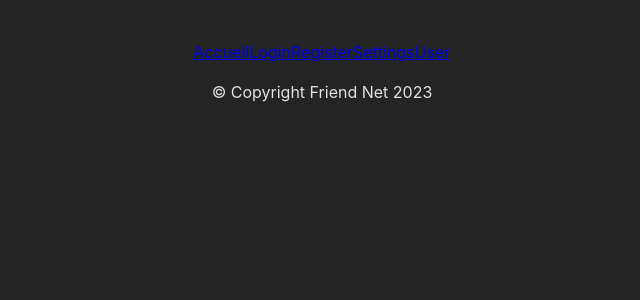
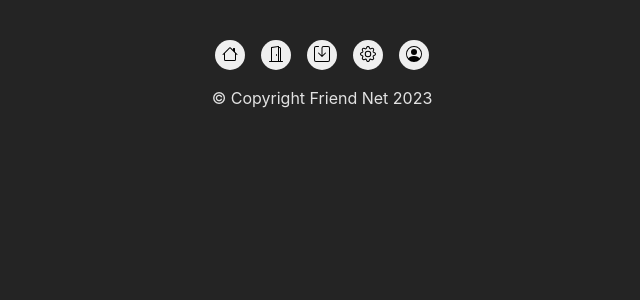
Before and after one commit to NicolasDEMR/FriendNet, a React (Vite) app: page / in a window 1280 px wide. Shown: the top 300 px of the page, without its empty margins (318-958 px from the left). Built offline with nearby package versions, Linux system fonts and the light colour scheme.

Commit message:
boutons menu

```diff
--- a/index.html
+++ b/index.html
@@ -3,6 +3,7 @@
   <head>
     <meta charset="UTF-8" />
     <meta name="viewport" content="width=device-width, initial-scale=1.0" />
+    <link rel="shortcut icon" href="#" type="image/x-icon" />
     <title>Friend Net</title>
   </head>
   <body>
--- a/package.json
+++ b/package.json
@@ -10,6 +10,8 @@
     "preview": "vite preview"
   },
   "dependencies": {
+    "bootstrap": "^5.3.0-alpha3",
+    "bootstrap-icons": "^1.10.5",
     "react": "^18.2.0",
     "react-dom": "^18.2.0",
     "react-router-dom": "^6.11.1"
--- a/src/Layouts/Menu/Menu.css
+++ b/src/Layouts/Menu/Menu.css
@@ -0,0 +1,12 @@
+nav {
+  display: flex;
+  justify-content: center;
+  align-items: center;
+  gap: 1rem;
+}
+button {
+  border: none;
+  border-radius: 50%;
+  width: 30px;
+  height: 30px;
+}
--- a/src/Layouts/Menu/Menu.jsx
+++ b/src/Layouts/Menu/Menu.jsx
@@ -5,11 +5,79 @@ function Menu() {
   return (
     <div>
       <nav>
-        <Link to="/">Accueil</Link>
-        <Link to="/login">Login</Link>
-        <Link to="/register">Register</Link>
-        <Link to="/settings">Settings</Link>
-        <Link to="/user">User</Link>
+        <Link to="/">
+          <button>
+            <svg
+              xmlns="http://www.w3.org/2000/svg"
+              width="16"
+              height="16"
+              fill="currentColor"
+              class="bi bi-house"
+              viewBox="0 0 16 16"
+            >
+              <path d="M8.707 1.5a1 1 0 0 0-1.414 0L.646 8.146a.5.5 0 0 0 .708.708L2 8.207V13.5A1.5 1.5 0 0 0 3.5 15h9a1.5 1.5 0 0 0 1.5-1.5V8.207l.646.647a.5.5 0 0 0 .708-.708L13 5.793V2.5a.5.5 0 0 0-.5-.5h-1a.5.5 0 0 0-.5.5v1.293L8.707 1.5ZM13 7.207V13.5a.5.5 0 0 1-.5.5h-9a.5.5 0 0 1-.5-.5V7.207l5-5 5 5Z" />
+            </svg>
+          </button>
+        </Link>
+        <Link to="/login">
+          <button>
+            <svg
+              xmlns="http://www.w3.org/2000/svg"
+              width="16"
+              height="16"
+              fill="currentColor"
+              class="bi bi-door-open"
+              viewBox="0 0 16 16"
+            >
+              <path d="M8.5 10c-.276 0-.5-.448-.5-1s.224-1 .5-1 .5.448.5 1-.224 1-.5 1z" />
+              <path d="M10.828.122A.5.5 0 0 1 11 .5V1h.5A1.5 1.5 0 0 1 13 2.5V15h1.5a.5.5 0 0 1 0 1h-13a.5.5 0 0 1 0-1H3V1.5a.5.5 0 0 1 .43-.495l7-1a.5.5 0 0 1 .398.117zM11.5 2H11v13h1V2.5a.5.5 0 0 0-.5-.5zM4 1.934V15h6V1.077l-6 .857z" />
+            </svg>
+          </button>
+        </Link>
+        <Link to="/register">
+          <button>
+            <svg
+              xmlns="http://www.w3.org/2000/svg"
+              width="16"
+              height="16"
+              fill="currentColor"
+              class="bi bi-save"
+              viewBox="0 0 16 16"
+            >
+              <path d="M2 1a1 1 0 0 0-1 1v12a1 1 0 0 0 1 1h12a1 1 0 0 0 1-1V2a1 1 0 0 0-1-1H9.5a1 1 0 0 0-1 1v7.293l2.646-2.647a.5.5 0 0 1 .708.708l-3.5 3.5a.5.5 0 0 1-.708 0l-3.5-3.5a.5.5 0 1 1 .708-.708L7.5 9.293V2a2 2 0 0 1 2-2H14a2 2 0 0 1 2 2v12a2 2 0 0 1-2 2H2a2 2 0 0 1-2-2V2a2 2 0 0 1 2-2h2.5a.5.5 0 0 1 0 1H2z" />
+            </svg>
+          </button>
+        </Link>
+        <Link to="/settings">
+          <button>
+            <svg
+              xmlns="http://www.w3.org/2000/svg"
+              width="16"
+              height="16"
+              fill="currentColor"
+              class="bi bi-gear"
+              viewBox="0 0 16 16"
+            >
+              <path d="M8 4.754a3.246 3.246 0 1 0 0 6.492 3.246 3.246 0 0 0 0-6.492zM5.754 8a2.246 2.246 0 1 1 4.492 0 2.246 2.246 0 0 1-4.492 0z" />
+              <path d="M9.796 1.343c-.527-1.79-3.065-1.79-3.592 0l-.094.319a.873.873 0 0 1-1.255.52l-.292-.16c-1.64-.892-3.433.902-2.54 2.541l.159.292a.873.873 0 0 1-.52 1.255l-.319.094c-1.79.527-1.79 3.065 0 3.592l.319.094a.873.873 0 0 1 .52 1.255l-.16.292c-.892 1.64.901 3.434 2.541 2.54l.292-.159a.873.873 0 0 1 1.255.52l.094.319c.527 1.79 3.065 1.79 3.592 0l.094-.319a.873.873 0 0 1 1.255-.52l.292.16c1.64.893 3.434-.902 2.54-2.541l-.159-.292a.873.873 0 0 1 .52-1.255l.319-.094c1.79-.527 1.79-3.065 0-3.592l-.319-.094a.873.873 0 0 1-.52-1.255l.16-.292c.893-1.64-.902-3.433-2.541-2.54l-.292.159a.873.873 0 0 1-1.255-.52l-.094-.319zm-2.633.283c.246-.835 1.428-.835 1.674 0l.094.319a1.873 1.873 0 0 0 2.693 1.115l.291-.16c.764-.415 1.6.42 1.184 1.185l-.159.292a1.873 1.873 0 0 0 1.116 2.692l.318.094c.835.246.835 1.428 0 1.674l-.319.094a1.873 1.873 0 0 0-1.115 2.693l.16.291c.415.764-.42 1.6-1.185 1.184l-.291-.159a1.873 1.873 0 0 0-2.693 1.116l-.094.318c-.246.835-1.428.835-1.674 0l-.094-.319a1.873 1.873 0 0 0-2.692-1.115l-.292.16c-.764.415-1.6-.42-1.184-1.185l.159-.291A1.873 1.873 0 0 0 1.945 8.93l-.319-.094c-.835-.246-.835-1.428 0-1.674l.319-.094A1.873 1.873 0 0 0 3.06 4.377l-.16-.292c-.415-.764.42-1.6 1.185-1.184l.292.159a1.873 1.873 0 0 0 2.692-1.115l.094-.319z" />
+            </svg>
+          </button>
+        </Link>
+        <Link to="/user">
+          <button>
+            <svg
+              xmlns="http://www.w3.org/2000/svg"
+              width="16"
+              height="16"
+              fill="currentColor"
+              class="bi bi-person-circle"
+              viewBox="0 0 16 16"
+            >
+              <path d="M11 6a3 3 0 1 1-6 0 3 3 0 0 1 6 0z" />
+              <path d="M0 8a8 8 0 1 1 16 0A8 8 0 0 1 0 8zm8-7a7 7 0 0 0-5.468 11.37C3.242 11.226 4.805 10 8 10s4.757 1.225 5.468 2.37A7 7 0 0 0 8 1z" />
+            </svg>
+          </button>
+        </Link>
       </nav>
     </div>
   );
```
Also changed, not shown: 1 other file (tests, documents, lock files or other folders).
